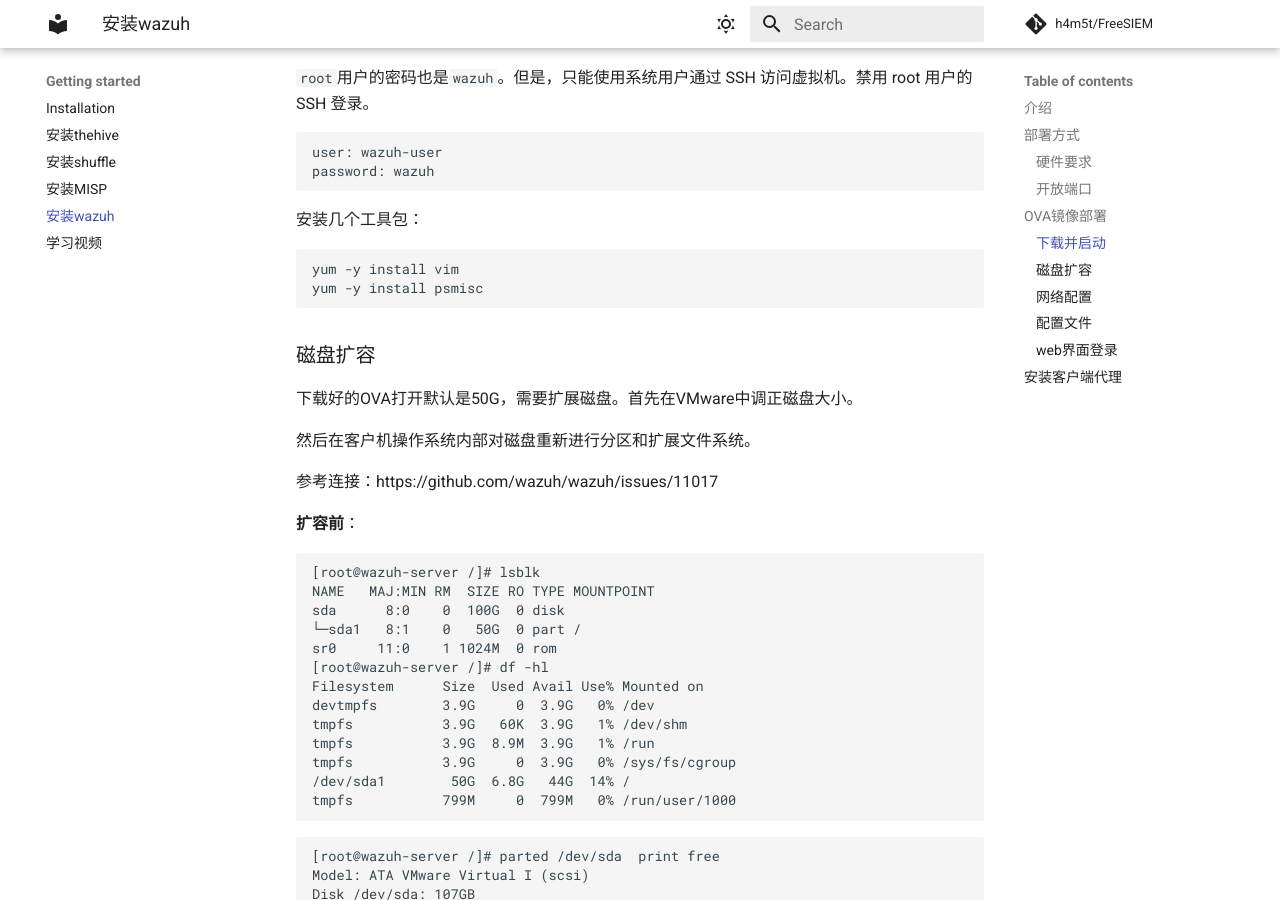
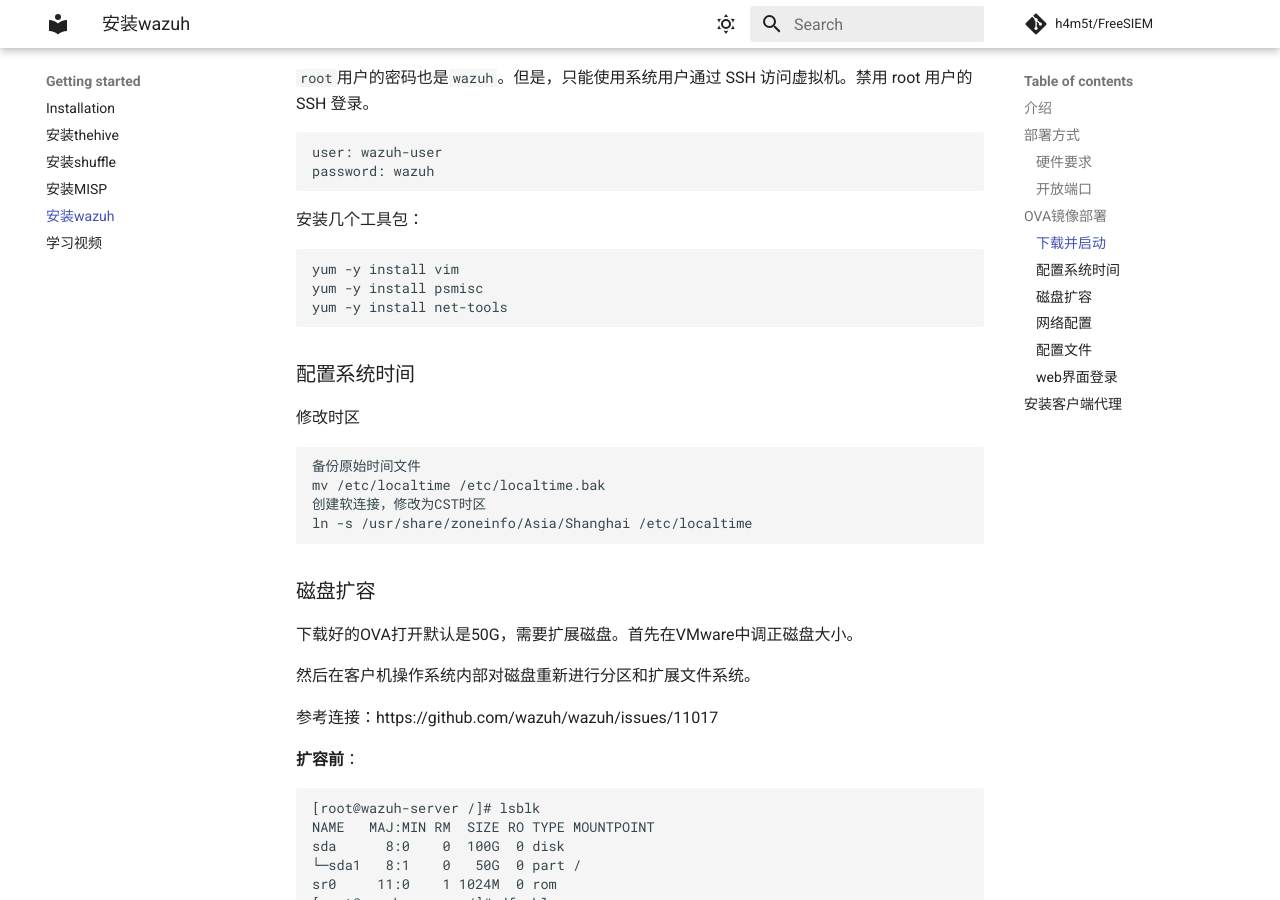
Before and after one commit to h4m5t/FreeSIEM, an MkDocs documentation site: the page built from docs/install_wazuh.md, in a window 1280 px wide and 900 px high, scrolled down 2287 px. Built offline with MkDocs 1.6.1 and Material for MkDocs 9.7.7, drawn with Linux system fonts in a browser that asks for light colours; comment, search, counter and statistics services are not loaded.

Commit message:
Update install_wazuh.md

````diff
--- a/docs/install_wazuh.md
+++ b/docs/install_wazuh.md
@@ -88,9 +88,19 @@
 ```
 yum -y install vim
 yum -y install psmisc
+yum -y install net-tools
 ```
 
+### 配置系统时间
 
+修改时区
+
+```
+备份原始时间文件
+mv /etc/localtime /etc/localtime.bak
+创建软连接，修改为CST时区
+ln -s /usr/share/zoneinfo/Asia/Shanghai /etc/localtime
+```
 
 ### 磁盘扩容
 
````
